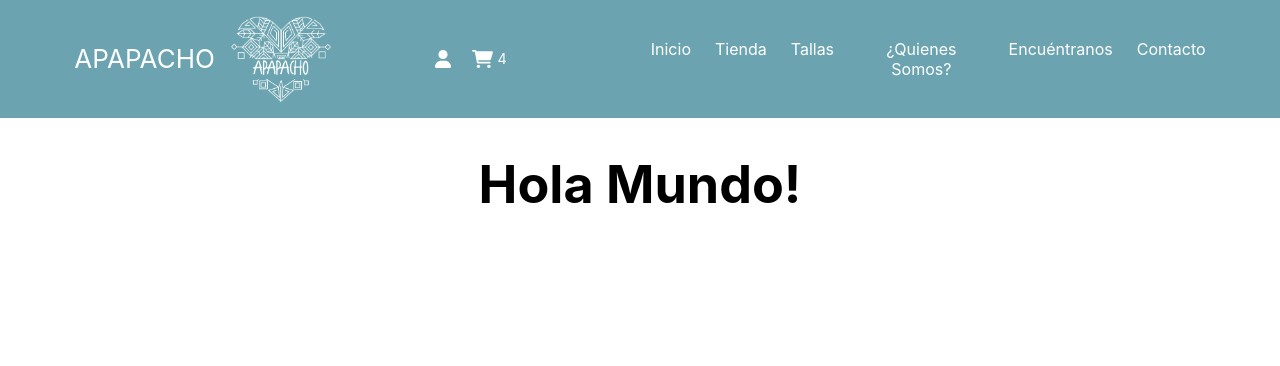
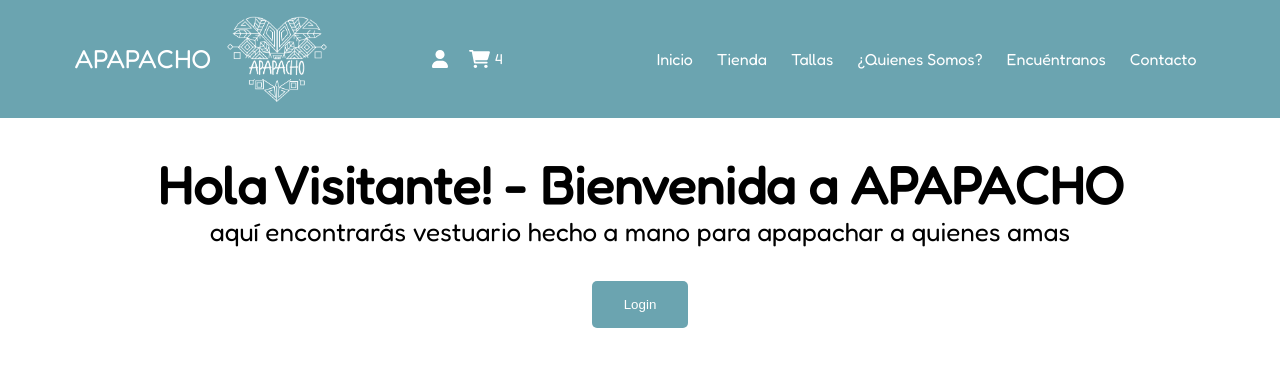
Before and after one commit to wilabacapineda/apapacho_pineda, a React (Create React App) app: page / in a window 1280 px wide. Shown: the top 366 px of the page. Built offline with nearby package versions, Linux system fonts and the light colour scheme.

Commit message:
Entrega 3 -29/08/2022

```diff
--- a/src/App.css
+++ b/src/App.css
@@ -1,5 +1,8 @@
+@import url("https://fonts.googleapis.com/css2?family=Fredoka&display=swap");
+
 .App {
   text-align: center;
+  font-family: 'Fredoka', sans-serif;
 }
 
 .App-logo {
--- a/src/App.js
+++ b/src/App.js
@@ -6,8 +6,8 @@ function App() {
   return (
     <div className="App">
       <header className="App-header">
-        <NavBar titulo="APAPACHO" descripcion="Vestuario hecho a mano para apapachar a quienes amas"/>
-        <ItemListContainer greeting={'Hola Mundo!'} />
+        <NavBar titulo={'APAPACHO'} descripcion={'Vestuario hecho a mano para apapachar a quienes amas'}/>
+        <ItemListContainer greeting={'Hola Visitante! - Bienvenida a APAPACHO'} subtitulo={'aquí encontrarás vestuario hecho a mano para apapachar a quienes amas '} />
       </header>
     </div>
   );
--- a/src/components/ItemListContainer/ItemListContainer.jsx
+++ b/src/components/ItemListContainer/ItemListContainer.jsx
@@ -1,8 +1,10 @@
 import './styles.css'
-const ItemListContainer = ({greeting}) => {
+const ItemListContainer = ({greeting, subtitulo}) => {
   return (
     <>
       <h1 className="greeting">{greeting}</h1>
+      <h4 className='subtitulo'>{subtitulo}</h4>
+      <button className='botonLc'>Login</button>
     </>
 
   )
--- a/src/components/ItemListContainer/styles.css
+++ b/src/components/ItemListContainer/styles.css
@@ -1,3 +1,20 @@
 .greeting {
     color:black;
+    padding-bottom: 0;
+    margin-bottom: 0;
 }
+
+.subtitulo {
+    color: black;
+    padding-top: 0;
+    margin-top: 0;
+    font-weight: 100;
+}
+
+.botonLc {
+    padding: 1rem 2rem;
+    border-radius: 5px;
+    background: #6BA4B0;
+    color: white;
+    border: 0;
+}
--- a/src/components/NavBar/styles.css
+++ b/src/components/NavBar/styles.css
@@ -1,3 +1,4 @@
+@import url("https://fonts.googleapis.com/css2?family=Fredoka&display=swap");
 .navbar {
     display: grid;
     grid-template-areas: "logo cart menu";
```
